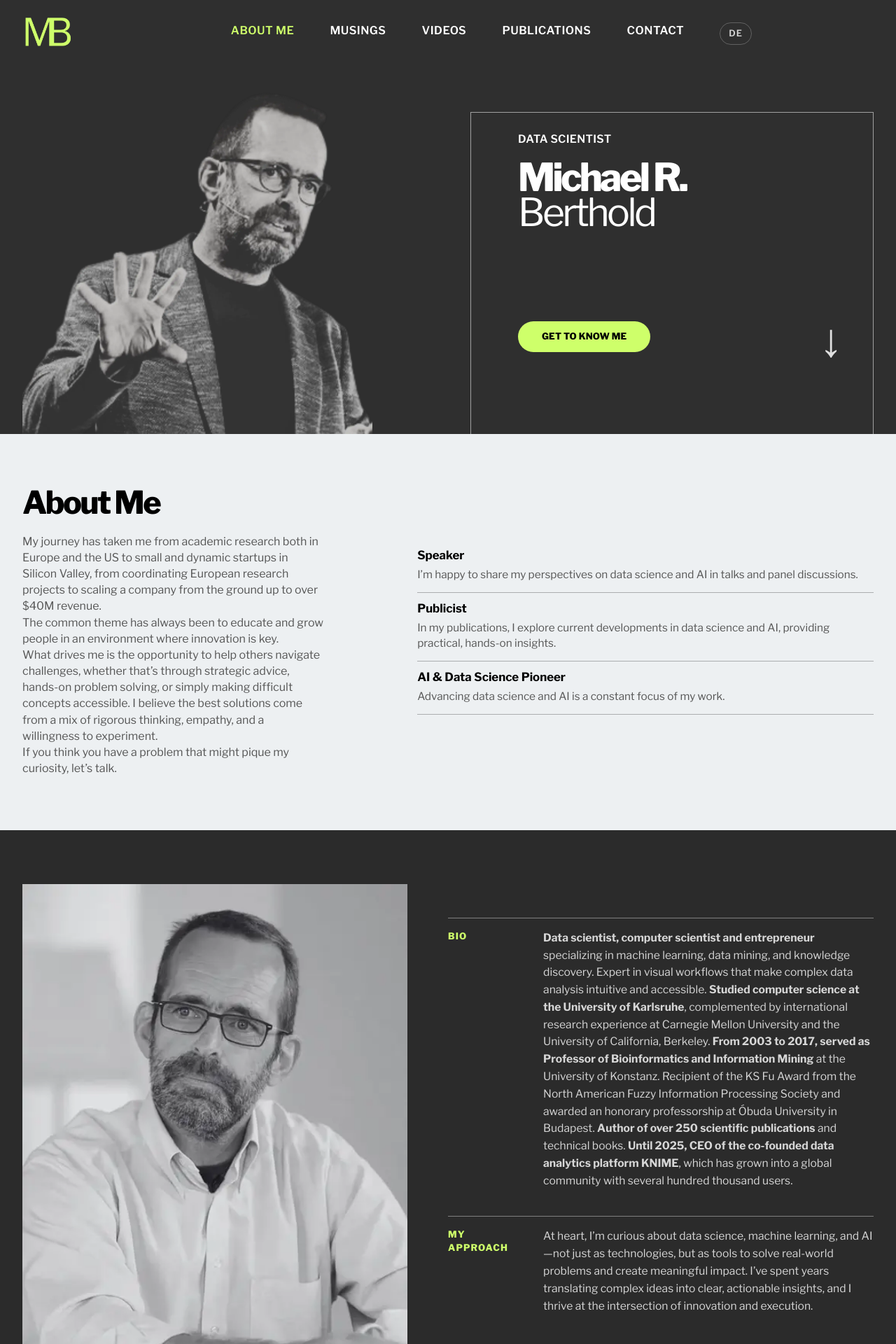
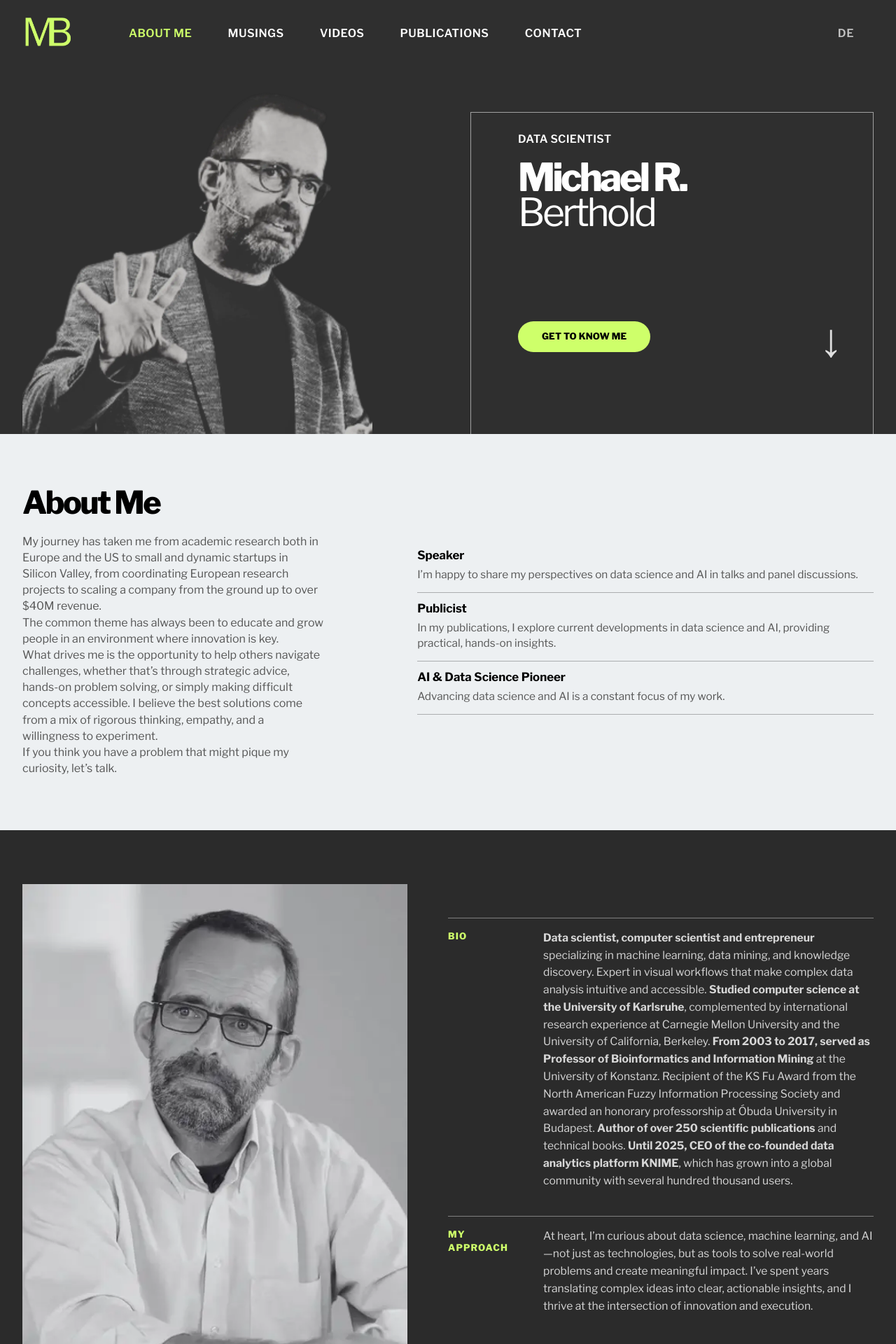
Before and after one commit to lacahelpme/mb, a Jekyll site: the page built from index.html, in a window 1280 px wide. Shown: the top 1920 px of the page at 70% size. Built offline with Jekyll 4.4.1, drawn with Linux system fonts in a browser that asks for light colours.

Commit message:
Update style.css

```diff
--- a/assets/css/style.css
+++ b/assets/css/style.css
@@ -245,10 +245,11 @@ h4:last-child {
 .primary-nav ul {
   list-style: none;
   display: flex;
-  justify-content: center;
+  align-items: center;
   gap: clamp(28px, 4vw, 64px);
   margin: 0;
   padding: 0;
+  width: 100%;
 }
 
 .primary-nav a {
@@ -292,24 +293,24 @@ h4:last-child {
   margin-top: 6px;
 }
 
+.lang-switch {
+  margin-left: auto;
+}
+
 .lang-switch a {
-  display: inline-block;
-  padding: 6px 12px;
-  border-radius: 999px;
-  border: 1px solid rgba(255,255,255,0.3);
-  font-size: 0.8rem;
+  font-size: var(--fs-nav);
+  color: var(--white);
+  text-transform: uppercase;
+  letter-spacing: 0.03em;
   font-weight: 600;
-  letter-spacing: 0.08em;
-  text-transform: uppercase;
-  text-decoration: none;
-  opacity: 0.8;
-  transition: all 0.2s ease;
+  opacity: 0.7;
+  transition: opacity 0.18s ease;
 }
 
 .lang-switch a:hover {
   opacity: 1;
-  border-color: white;
-}
+}
+
 
 /* Hero */
 
```
